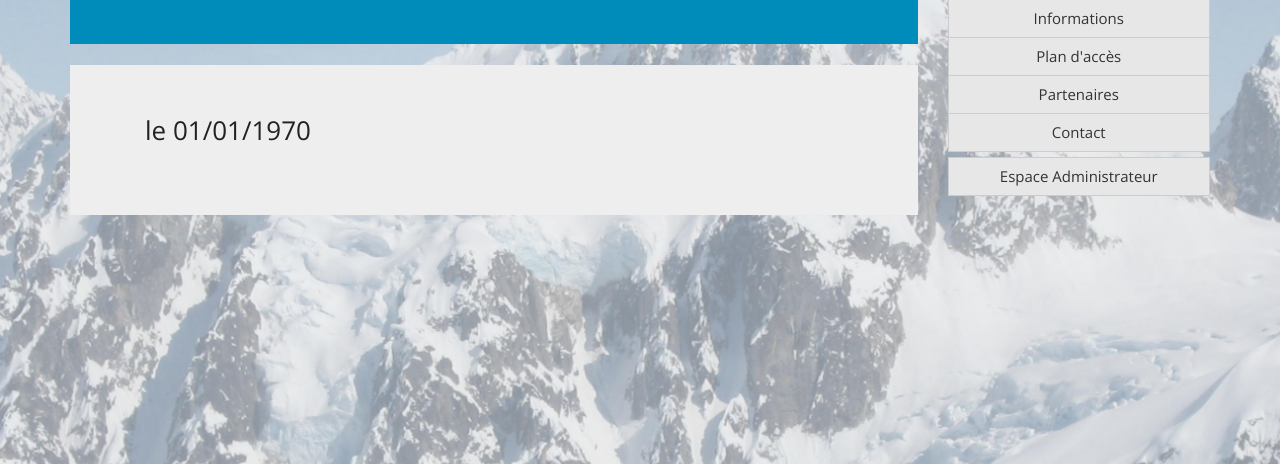
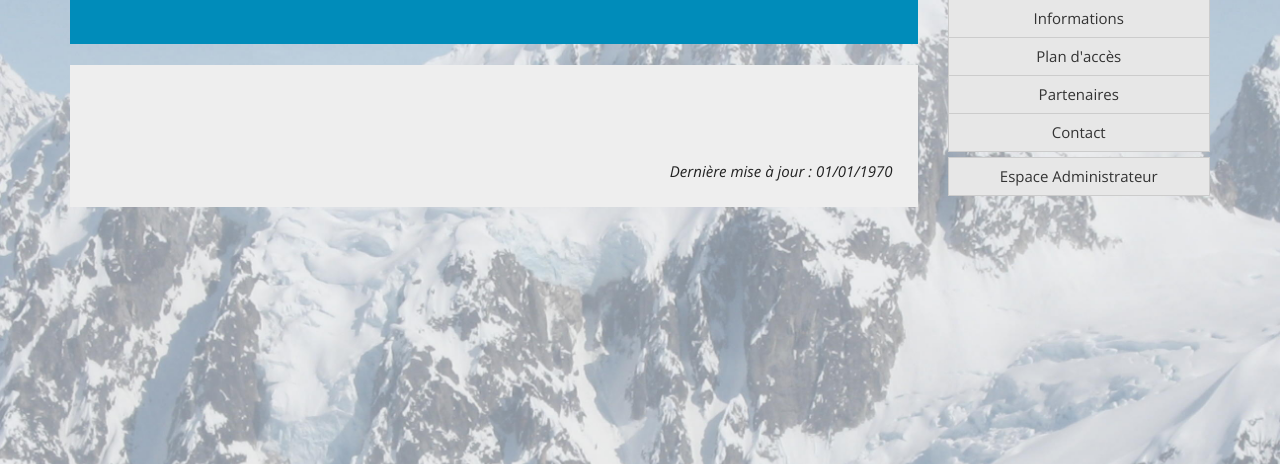
Before and after one commit to Krophil/ESBA-website, a CakePHP app: the page made by app/View/Posts/display.ctp in a window 1280 px wide. Shown: the part 225-689 px from the top of the page. Run offline with PHP 8.4 and a stand-in for CakePHP, Linux system fonts and the light colour scheme; the template is opened without the code that fills it, so the values that code supplies are empty; some libraries are stand-ins or nearby versions.

Commit message:
Display improved for Posts

```diff
--- a/app/View/Posts/display.ctp
+++ b/app/View/Posts/display.ctp
@@ -1,7 +1,10 @@
-<div class="jumbotron jumbo-title">
-	<h1 class="page_title"><?= $post['Post']['title'] ?></h1>
+<div class="content">
+	<div class="jumbotron">
+		<h1 class="page_title"><?= $post['Post']['title'] ?></h1>
+	</div>
+	<?= $post['Post']['content'] ?>
 
-	<h3 class="page_update_date">le <?= date("d/m/Y", strtotime($post['Post']['updated'])); ?></h3>
+	<div class=date-update>
+		Dernière mise à jour : <?= date("d/m/Y", strtotime($post['Post']['updated'])); ?>
+	</div>
 </div>
-
-<?= $post['Post']['content'] ?>
--- a/app/webroot/css/style.css
+++ b/app/webroot/css/style.css
@@ -66,9 +66,24 @@ th, td {
     margin-bottom: 20px;
 }
 
-th{background-color: #A9D0F5}
 
-tr:nth-child(even) {background-color: #E0F2F7}
+tbody>tr:nth-child(odd) {
+    background: lightblue;
+}
+
+tbody>tr:hover {
+    background: lightgrey;
+    width: 100%;
+}
+
+tr:first-child td {
+    font-weight: bold;
+    background-color: #81B8C8;
+}
+
+.menu-manager tbody>tr {
+	background-color:none !important;
+}
 
 .jumbo-title .admin-btn {
     margin-top: 4em;
@@ -82,3 +97,17 @@ tr:nth-child(even) {background-color: #E0F2F7}
 .col-main {
 	background: #EEEEEE;
 }
+
+.content {
+	padding:10px;
+}
+
+.date-update {
+	text-align:right;
+	font-style: italic;
+}
+
+.jumbotron {
+	padding-top: 10px;
+	padding-bottom: 10px;
+}
```
